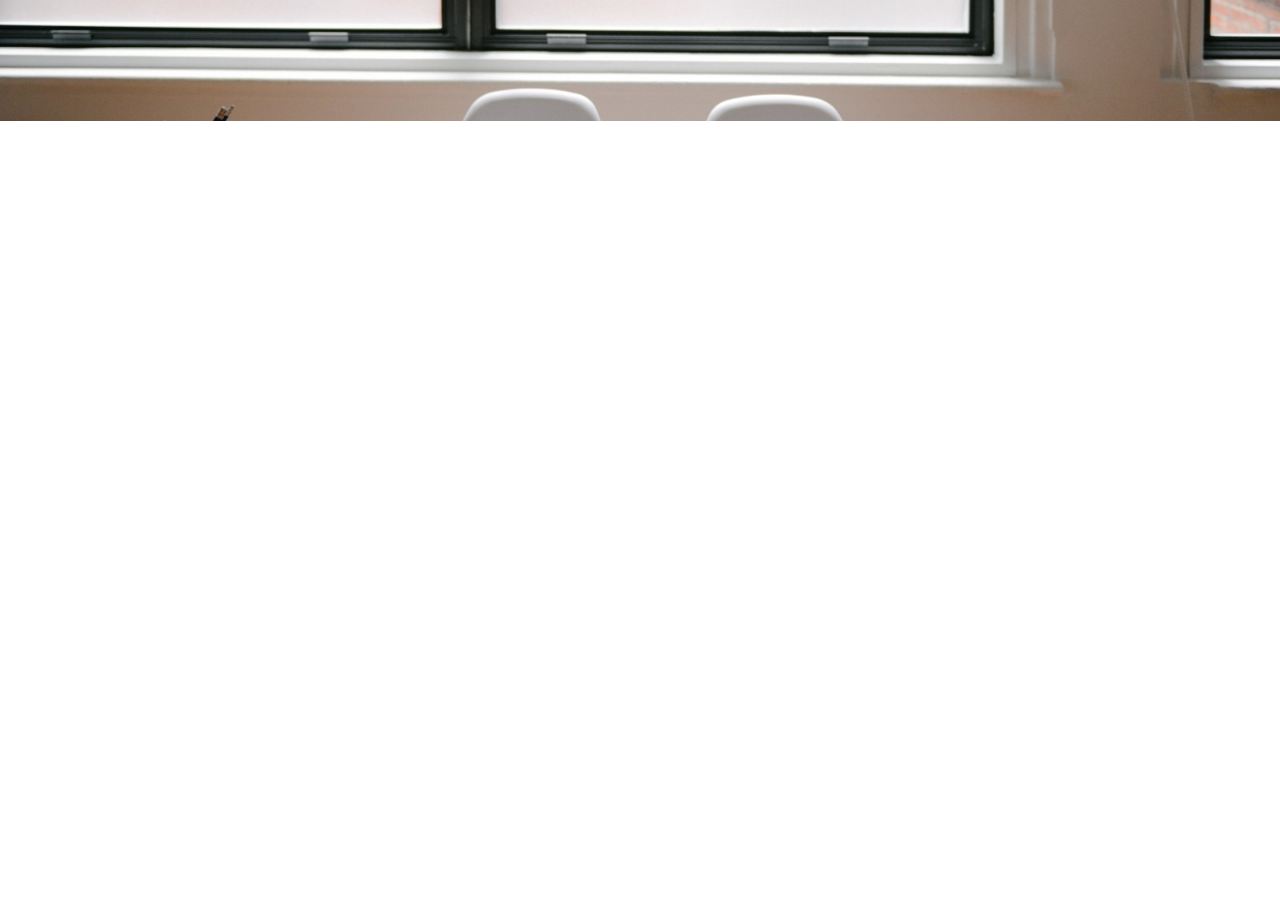
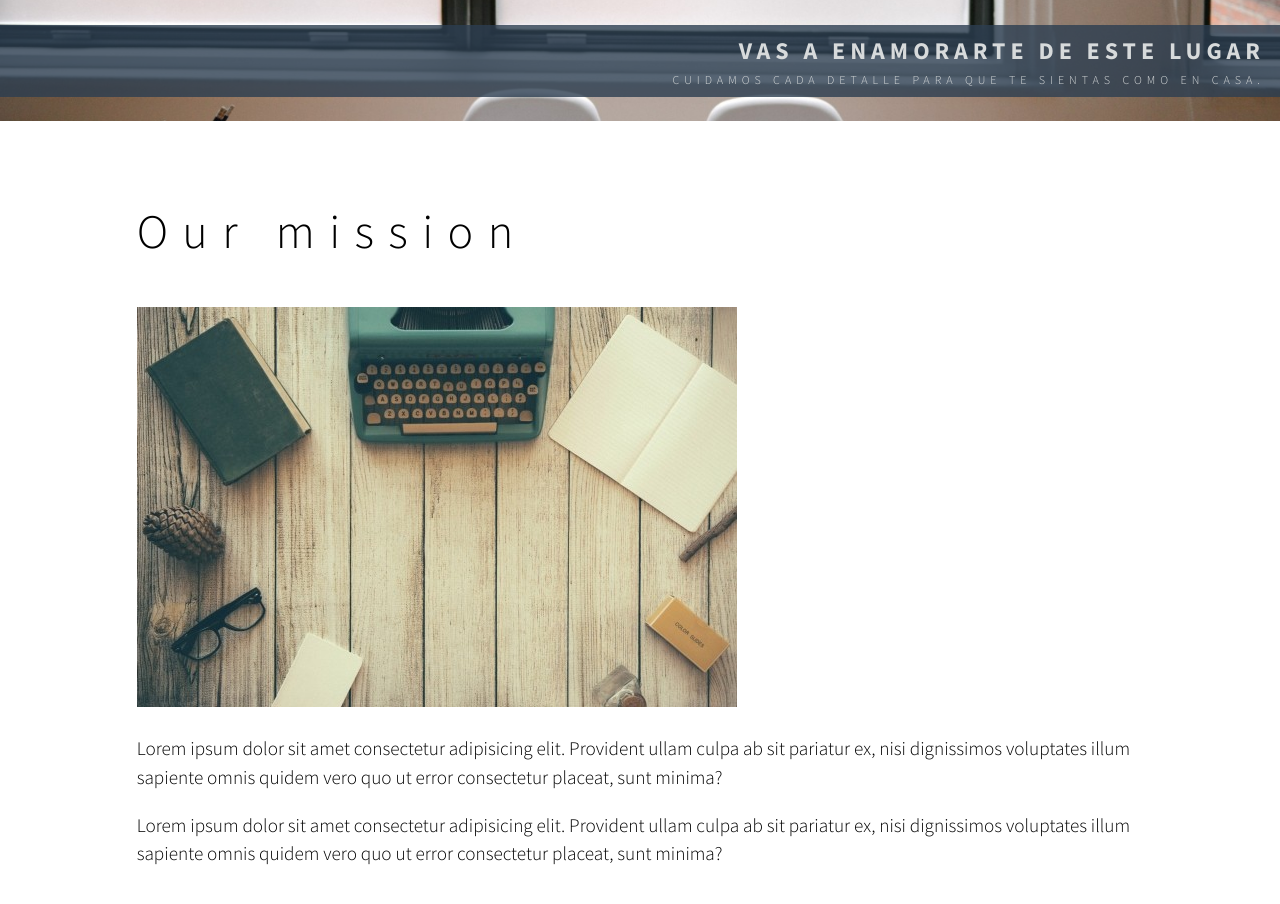
Before and after one commit to ruge23/BulnesOffice-Front, a website built with webpack: page assets/index.template.html in a window 1280 px wide. Shown: the part 1120-2024 px from the top of the page. Built offline with nearby package versions, Linux system fonts and the light colour scheme; files whose address does not match are found by name.

Commit message:
add section mission

```diff
--- a/assets/css/app.scss
+++ b/assets/css/app.scss
@@ -16,21 +16,14 @@ figure{
     max-height: 100%;
     margin: 0px;
     figcaption{
-        padding: $large-padding;
-        font-weight: bold;
-        text-transform: uppercase;
-        font-size: 1.5em;
-        position: absolute;
-        letter-spacing: 5px;
-        width: auto;
-        bottom: 0px;
-        left: 10px;
-        z-index: 10;
-        @include text-center;
-        color: rgba($blue, 0.5);
+        @include caption;
     }
     img{
     }
+}
+
+.full-height{
+    min-height: 100vh;
 }
 
 .btn{
@@ -76,16 +69,8 @@ figure:hover{}
     "title title title title title title title title title"
     "image image image image image image image image image";
     .text{
-        font-weight: 200;
         grid-area: title;
-        font-size: 1.2em;
-        line-height: 1.5em;
-        h1{
-            font-weight: inherit;
-            font-size: $big;
-            letter-spacing: 0.3em;
-            line-height: 1.5em;
-        }
+        @include main-text;
     }
     .image{
         grid-area: image;
@@ -106,8 +91,33 @@ figure:hover{}
     &.parallax{
         background-image:url(../../public/images/img2.jpg);
         background-attachment: fixed;
+        position: relative;
+        p{
+            @include caption;
+            color: $grey;
+            background-color: rgba($blue, 0.8);
+            display: block;
+            width: 100%;
+            box-sizing: border-box;
+            left: 0px;
+            @include text-right;
+            span{
+                display: block;
+                font-size: 0.5em;
+                font-weight: 200;
+                margin-top: 6px;
+            }
+        }
     }
 }
+
+.mission{
+    align-items: center;
+    .container{
+        @include main-text;
+    }
+}
+
 
 @media (min-width: 960px){
     .container{
--- a/assets/css/modules/_mixins.scss
+++ b/assets/css/modules/_mixins.scss
@@ -5,6 +5,10 @@
 
 @mixin text-center{
     text-align: center
+}
+
+@mixin text-right{
+    text-align: right;
 }
 
 @mixin center-vertical-horizontal{
@@ -16,3 +20,30 @@
 @mixin absolute-cover{
     @include full;
 }
+
+@mixin caption{
+        padding: $large-padding;
+        font-weight: bold;
+        text-transform: uppercase;
+        font-size: 1.5em;
+        position: absolute;
+        letter-spacing: 5px;
+        width: auto;
+        bottom: 0px;
+        left: 10px;
+        z-index: 10;
+        @include text-center;
+        color: rgba($blue, 0.5);
+}
+
+@mixin main-text{
+    font-weight: 200;
+    font-size: 1.2em;
+    line-height: 1.5em;
+    h1{
+        font-weight: inherit;
+        font-size: $big;
+        letter-spacing: 0.3em;
+        line-height: 1.5em;
+    }
+}
--- a/assets/index.template.html
+++ b/assets/index.template.html
@@ -36,11 +36,31 @@
     </section>
     <section>
         <div class="cover parallax">
-
+            <p>
+                Vas a enamorarte de este lugar
+                <span>Cuidamos cada detalle para que te sientas como en casa.</span>
+            </p>
         </div>
     </section>
-    <section style="min-height:100vh;">
-
+    <section>
+        <div class="grid full-height mission">
+            <div class="container">
+                    <h1>Our mission</h1>
+                    <figure>
+                        <img src="./public/images/img3.jpg" alt="Mesa con Objetos">
+                    </figure>
+                    <p>
+                        Lorem ipsum dolor sit amet consectetur adipisicing elit.
+                        Provident ullam culpa ab sit pariatur ex, nisi dignissimos voluptates
+                        illum sapiente omnis quidem vero quo ut error consectetur placeat, sunt minima?
+                    </p>
+                    <p>
+                        Lorem ipsum dolor sit amet consectetur adipisicing elit.
+                        Provident ullam culpa ab sit pariatur ex, nisi dignissimos voluptates
+                        illum sapiente omnis quidem vero quo ut error consectetur placeat, sunt minima?
+                    </p>
+            </div>
+        </div>
     </section>
 </body>
 </html>
```
Also changed, not shown: public/images/img3.jpg (added).
